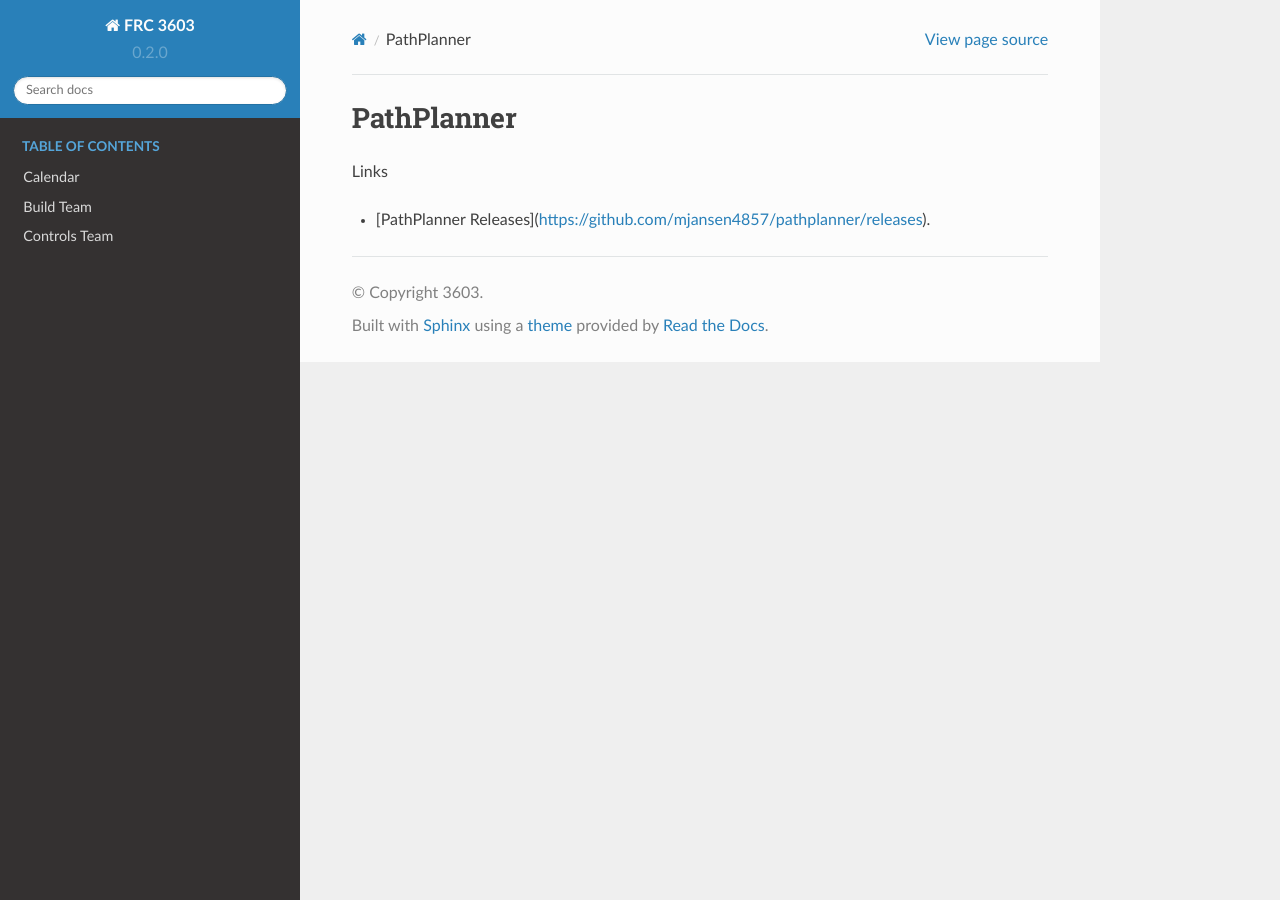
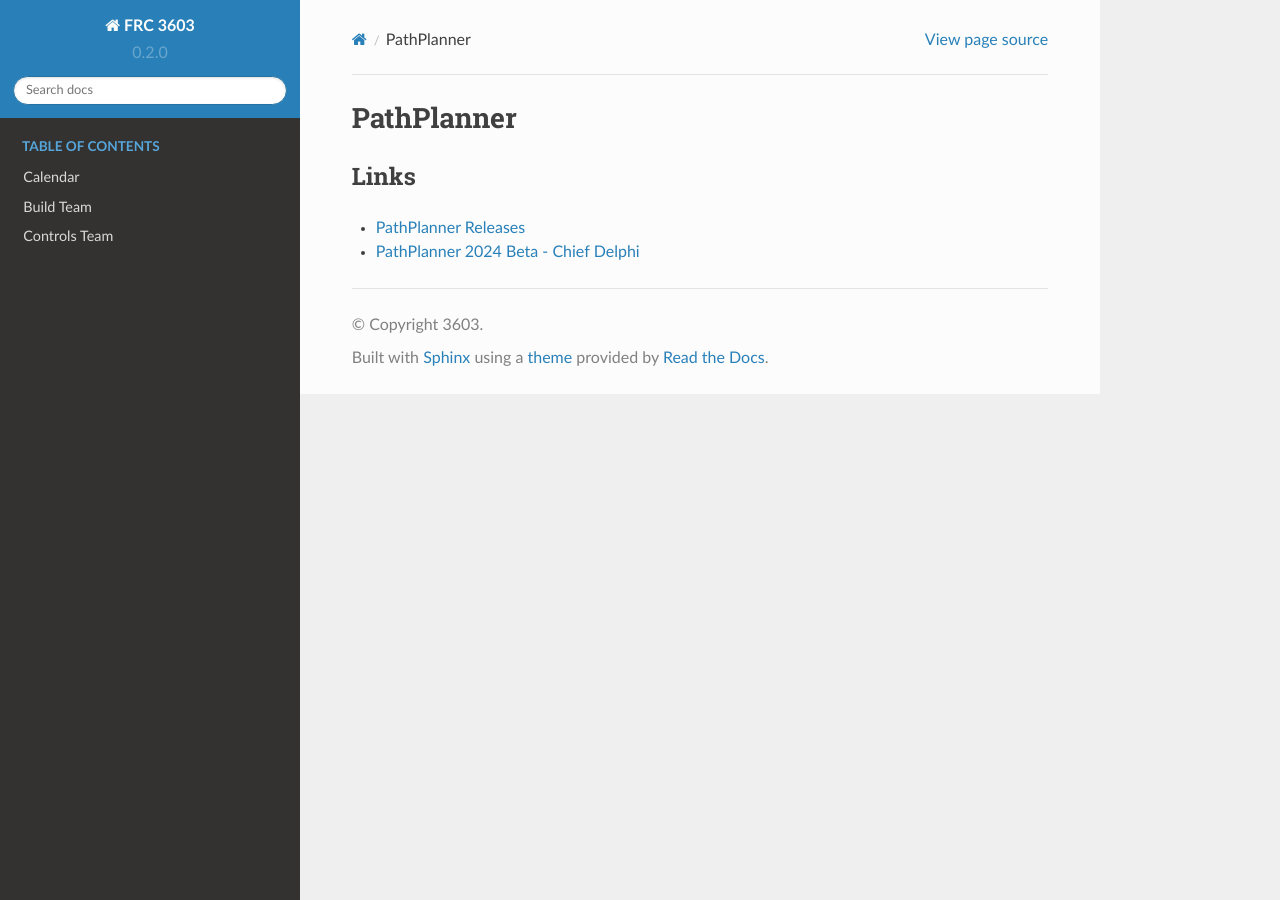
Before and after one commit to CyberCoyotes/3603-CodingHandbook, a Sphinx documentation site: the page built from docs/source/controls/PathPlanner.rst, in a window 1280 px wide. Built offline with Sphinx 7.4.7 and the Read the Docs theme 2.0.0, drawn with Linux system fonts in a browser that asks for light colours; pages that are not in the unit, such as notebooks, are missing from menus.

Commit message:
Update PathPlanner.rst

```diff
--- a/docs/source/controls/PathPlanner.rst
+++ b/docs/source/controls/PathPlanner.rst
@@ -2,6 +2,9 @@
 PathPlanner
 ============
 
+-----
 Links
+-----
 
-- [PathPlanner Releases](https://github.com/mjansen4857/pathplanner/releases).
+- `PathPlanner Releases <https://github.com/mjansen4857/pathplanner/releases>`_
+- `PathPlanner 2024 Beta - Chief Delphi <https://www.chiefdelphi.com/t/pathplanner-2024-beta/442364>`_
```
